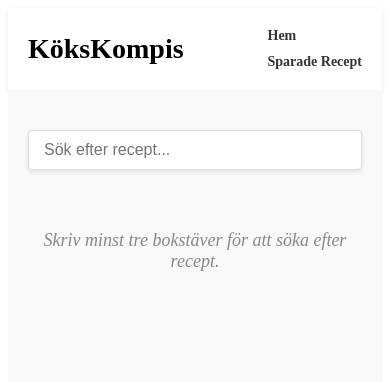
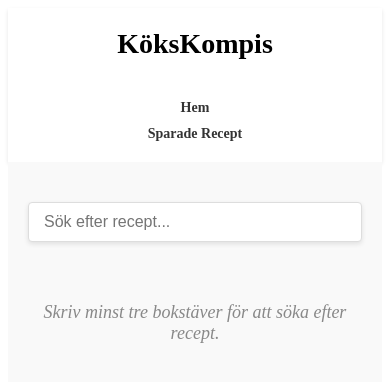
Before and after one commit to onv2487/da395a-projekt, a React (Create React App) app: page / in a window 390 px wide. Shown: the top 382 px of the page. Built offline with nearby package versions, Linux system fonts and the light colour scheme.

Commit message:
header styling

```diff
--- a/src/components/Header/Header.css
+++ b/src/components/Header/Header.css
@@ -1,8 +1,8 @@
 .header {
     display: flex;
     justify-content: space-between;
+    align-items: center;
     gap: 20px;
-    align-items: center;
     padding: 20px;
     margin: 0;
     background-color: #ffffff;
@@ -11,8 +11,8 @@
   }
 
 .logo {
-    font-size: 32px;
     margin: 0;
+    font-size: 28px;
 }
 
 .nav-links{
@@ -24,6 +24,7 @@
     text-decoration: none;
     color: #333333;
     font-weight: bold;
+    transition: color 0.3s;
 
 }
 
@@ -35,10 +36,29 @@
     flex-grow: 1;
 }
 
+@media screen and (max-width: 768px) {
+    .header {
+        flex-direction: column;
+        align-items: center;
+    }
+
+    .nav-links {
+        flex-direction: column;
+        align-items: center;
+        gap: 10px;
+        margin-top: 20px;
+    }
+
+    .nav-link {
+        font-size: 16px;
+    }
+
+    .header-search-bar {
+        margin: 10px 0;
+    }
+}
+
 @media screen and (max-width: 500px) {
-    .logo {
-        font-size: 28px;
-    }
 
     .header-search-bar {
         display: none;
@@ -46,7 +66,7 @@
 
     .nav-links {
         flex-direction: column;
-        align-items: flex-start;
+        align-items: center;
         gap: 10px;
     }
 
```
